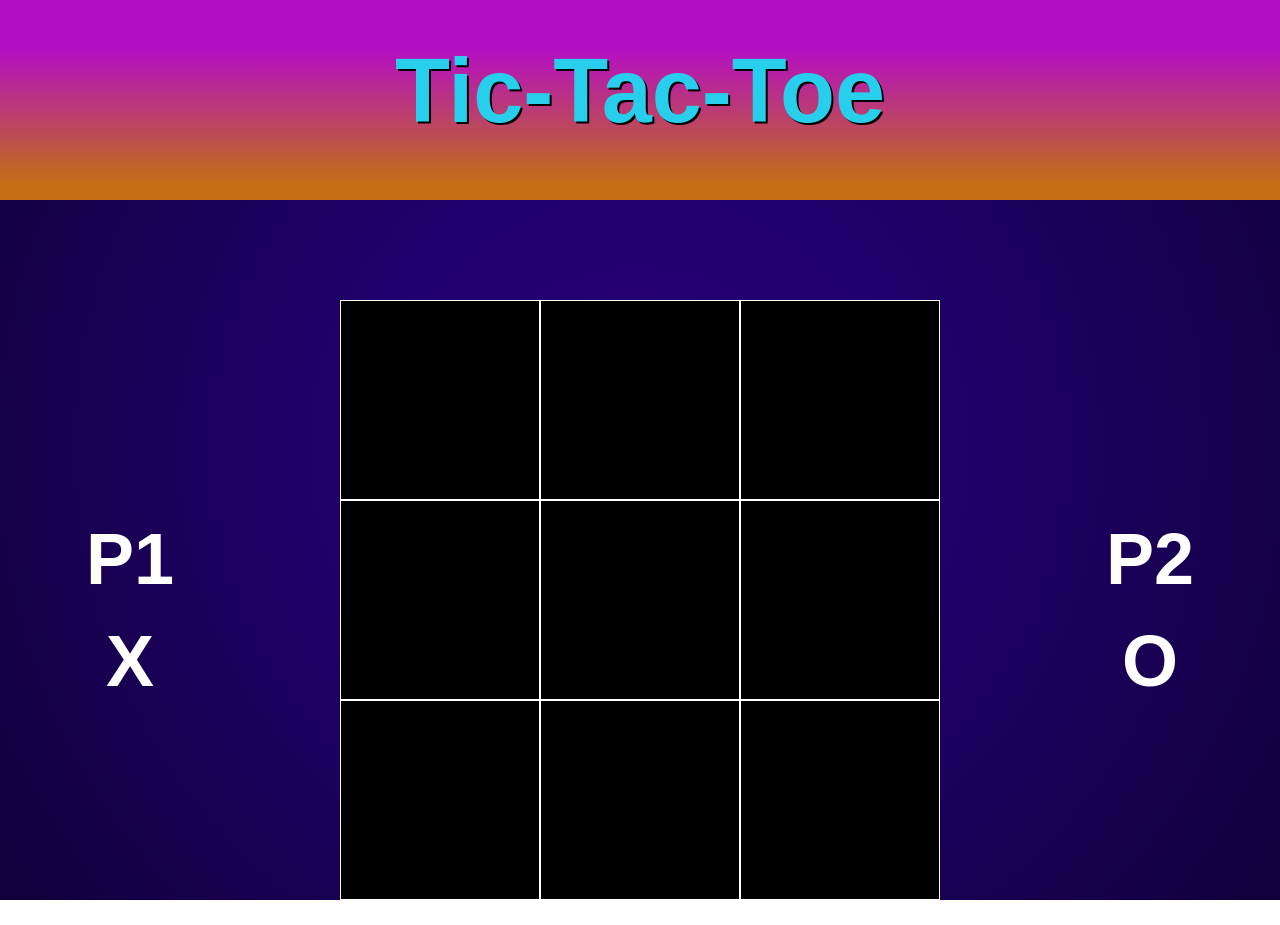
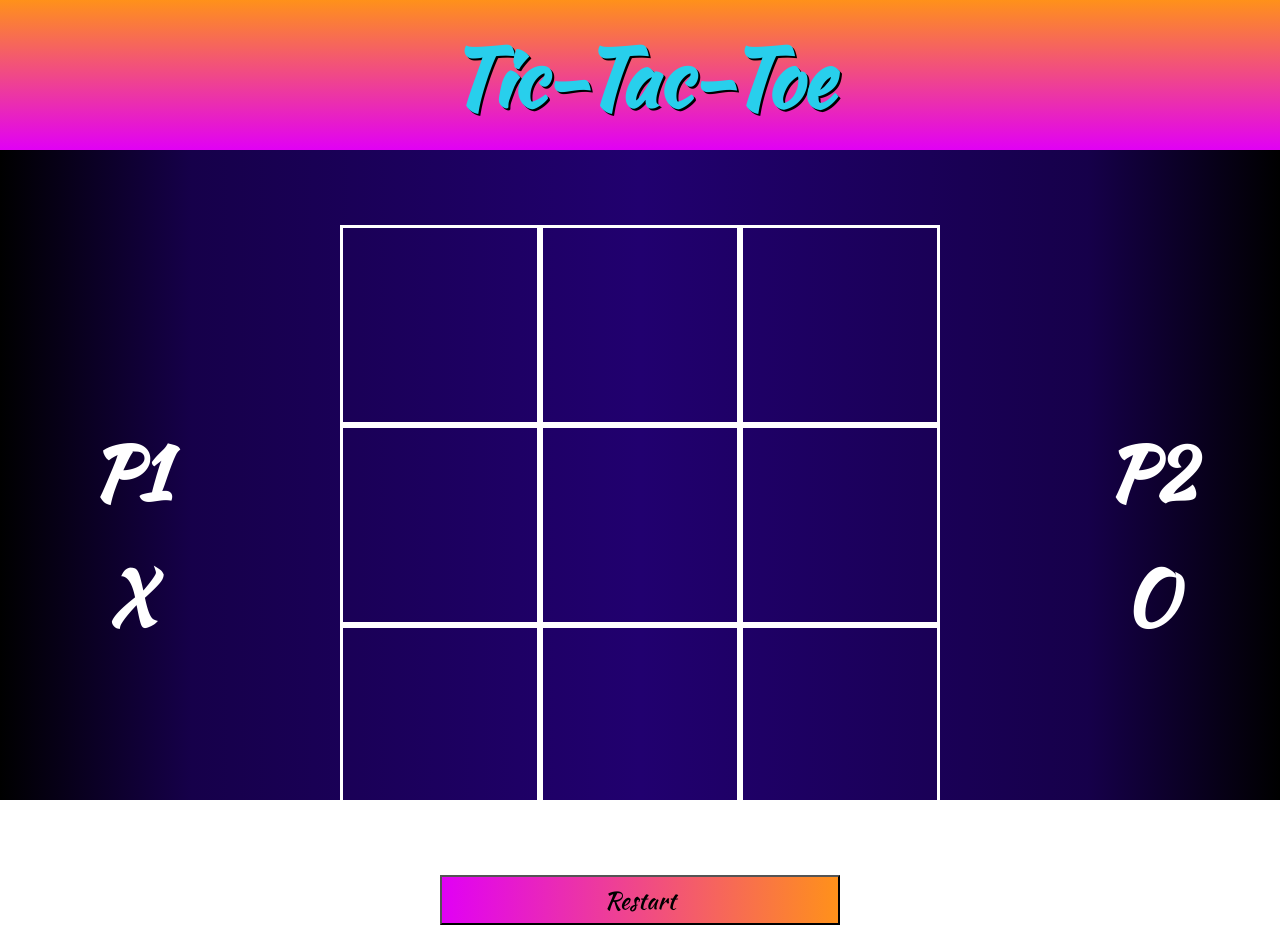
Before and after one commit to ZandBraxton/Tic-Tac-Toe, a plain HTML site: page index.html in a window 1280 px wide. Before the commit the page ends 900 px from the top, so only its background shows below. Drawn offline with Linux system fonts and the light colour scheme.

Commit message:
Added further style

```diff
--- a/index.html
+++ b/index.html
@@ -2,6 +2,9 @@
 <head>
     <title>Tic-Tac-Toe</title>
     <link rel='stylesheet' href='styles.css'>
+    <link rel="preconnect" href="https://fonts.googleapis.com">
+    <link rel="preconnect" href="https://fonts.gstatic.com" crossorigin>
+    <link href="https://fonts.googleapis.com/css2?family=Kaushan+Script&family=Open+Sans&display=swap" rel="stylesheet">
     <meta name='viewport' content="width=device-width. initial-scale=1.0">
     <meta charset='utf-8'>
 </head>
@@ -30,6 +33,9 @@
         <h1>O</h1>
     </div>
 </div>
+<div>
+    <button class='restart'>Restart</button>
+</div>
 <script type='text/javascript' src='scripts.js'></script>
 </body>
 
--- a/styles.css
+++ b/styles.css
@@ -1,13 +1,15 @@
 body {
     margin: 0;
-    background: rgb(42,0,111);
-    background: radial-gradient(circle, rgba(42,0,111,1) 0%, rgba(33,0,111,1) 35%, rgba(17,0,59,1) 100%);
+    background: rgb(0,0,0);
+    background: linear-gradient(90deg, rgba(0,0,0,1) 0%, rgba(22,0,74,1) 15%, rgba(33,0,111,1) 50%, rgba(22,0,74,1) 85%, rgba(0,0,0,1) 100%);
+    background-repeat: no-repeat;
+    height: 100%;
     color: white;
 }
 
 html {
     box-sizing: border-box;
-    font-family: sans-serif;
+    font-family: 'Kaushan Script', cursive;
 }
 
 *, *::before, *::after {
@@ -16,10 +18,10 @@ html {
 }
 
 header {
-    height: 200px;
-    background: rgb(194,111,21);
-    background: linear-gradient(0deg, rgba(194,111,21,1) 8%, rgba(180,14,196,1) 76%);
-    margin-bottom: 100px;
+    height: 150px;
+    background: rgb(225,0,245);
+    background: linear-gradient(0deg, rgba(225,0,245,1) 0%, rgba(255,145,26,1) 100%);
+    margin-bottom: 75px;
 }
 
 .title {
@@ -27,8 +29,8 @@ header {
     text-align: center;
     color: #28cfec;
     text-shadow: 2px 2px black;
-    font-size: 90px;
-    padding-top: 40px;
+    font-size: 80px;
+    padding-top: 20px;
 }
 
 .container {
@@ -68,8 +70,19 @@ header {
     align-items: center;
     width: 200px;
     height: 200px;
-    color: white;
-    background-color: black;
+    /* color: white; */
+    background-color: rgba(0, 0, 0, 0);
     font-size: 128px;
-    border: 1px solid white;
+    border: 3px solid white;
 }
+
+.restart {
+    display: block;
+    height: 50px;
+    width: 400px;
+    margin: 50px auto auto auto;
+    background: rgb(225,0,245);
+    background: linear-gradient(90deg, rgba(225,0,245,1) 0%, rgba(255,145,26,1) 100%);
+    font-family: inherit;
+    font-size: 24px;
+}
```
